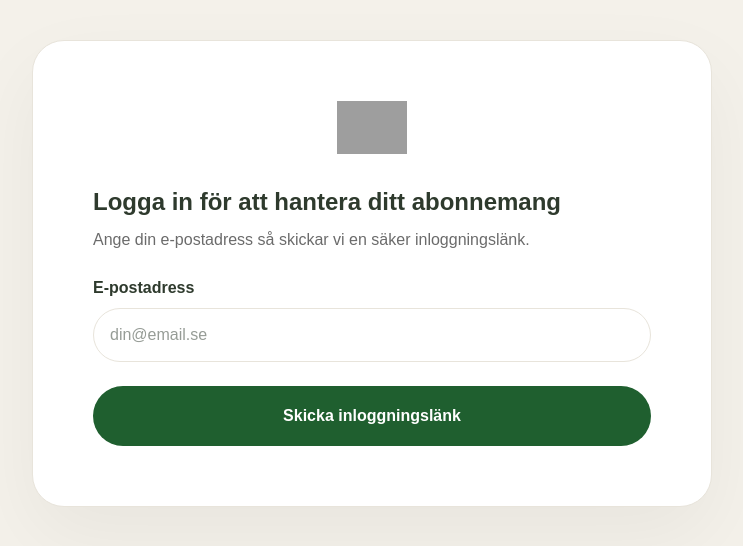
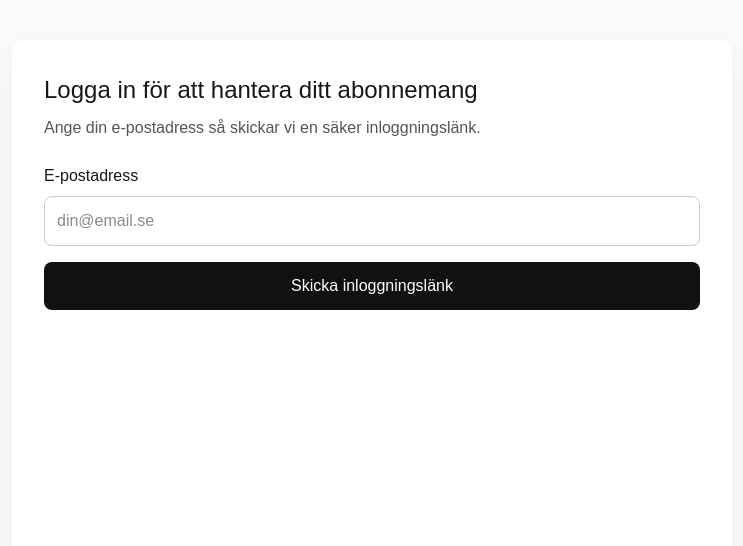
Before and after one commit to olivoljan/olivkassen-kundportal, a Next.js app: page / in a window 1280 px wide. Shown: the top 546 px of the page, without its empty margins (268-1011 px from the left). Built offline with nearby package versions, Linux system fonts and the light colour scheme; no server answers; grey boxes are pictures that could not be loaded.

Commit message:
New styles

```diff
--- a/app/globals.css
+++ b/app/globals.css
@@ -1,24 +1,27 @@
 @import "tailwindcss";
-
-@import url('https://fonts.googleapis.com/css2?family=Bricolage+Grotesque:opsz,wght@12..96,400;12..96,600&display=swap');
+@import url('https://fonts.googleapis.com/css2?family=Bricolage+Grotesque:wght@500&display=swap');
 
 :root {
-  --background: #f4f1ea;
-  --foreground: #2e3a2d;
-  --muted: #6b6b6b;
-  --border-soft: #e8e4db;
-  --olive-deep: #1f5f2f;
-  --shadow-card: 0 30px 80px rgba(0,0,0,0.05);
+  --background: #ffffff;
+  --foreground: #171717;
 }
 
 @theme inline {
   --color-background: var(--background);
   --color-foreground: var(--foreground);
+  --font-sans: var(--font-geist-sans);
+  --font-mono: var(--font-geist-mono);
+}
+
+@media (prefers-color-scheme: dark) {
+  :root {
+    --background: #0a0a0a;
+    --foreground: #ededed;
+  }
 }
 
 body {
   background: var(--background);
   color: var(--foreground);
-  font-family: "Bricolage Grotesque", sans-serif;
-  font-weight: 400;
+  font-family: Arial, Helvetica, sans-serif;
 }
--- a/app/layout.tsx
+++ b/app/layout.tsx
@@ -1,9 +1,22 @@
+
+
 import type { Metadata } from "next";
+import { Geist, Geist_Mono } from "next/font/google";
 import "./globals.css";
 
+const geistSans = Geist({
+  variable: "--font-geist-sans",
+  subsets: ["latin"],
+});
+
+const geistMono = Geist_Mono({
+  variable: "--font-geist-mono",
+  subsets: ["latin"],
+});
+
 export const metadata: Metadata = {
-  title: "Olivkassen Kundportal",
-  description: "Hantera ditt abonnemang",
+  title: "Create Next App",
+  description: "Generated by create next app",
 };
 
 export default function RootLayout({
@@ -13,15 +26,29 @@ export default function RootLayout({
 }>) {
   return (
     <html lang="sv" suppressHydrationWarning>
-      <body
+      <body>
+  <div
     style={{
       minHeight: "100vh",
-          background: "#f4f1ea",
-          margin: 0,
-          fontFamily: '"Bricolage Grotesque", sans-serif',
+      background: "#fafafa",
+      display: "flex",
+      justifyContent: "center",
+      padding: "40px 16px",
+    }}
+  >
+    <div
+      style={{
+        width: "100%",
+        maxWidth: "720px",
+        background: "#fff",
+        padding: "32px",
+        borderRadius: "12px",
+        boxShadow: "0 10px 30px rgba(0,0,0,0.05)",
       }}
     >
       {children}
+    </div>
+  </div>
 </body>
     </html>
   );
--- a/app/mina-sidor/AccountClient.tsx
+++ b/app/mina-sidor/AccountClient.tsx
@@ -2,64 +2,6 @@
 
 import { useEffect, useState } from "react";
 import { createClient } from "@/lib/supabaseClient";
-
-const OLIVE_ICON =
-  "https://cdn.prod.website-files.com/676d596f9615722376dfe2fc/67eee07f994057c9694ea78a_olives.png";
-
-const pageWrapStyle: React.CSSProperties = {
-  minHeight: "100vh",
-  background: "#f4f1ea",
-  padding: "40px 20px",
-};
-
-const cardStyle: React.CSSProperties = {
-  maxWidth: 680,
-  margin: "0 auto",
-  background: "white",
-  border: "1px solid #e8e4db",
-  borderRadius: 32,
-  padding: 60,
-  boxShadow: "0 30px 80px rgba(0,0,0,0.05)",
-  position: "relative",
-};
-
-const headingStyle: React.CSSProperties = {
-  fontFamily: "Bricolage Grotesque, sans-serif",
-  fontWeight: 600,
-  color: "#2e3a2d",
-};
-
-const bodyStyle: React.CSSProperties = {
-  fontFamily: "Bricolage Grotesque, sans-serif",
-  fontWeight: 400,
-  color: "#6b6b6b",
-};
-
-const linkStyle: React.CSSProperties = {
-  color: "black",
-  textDecoration: "underline",
-  cursor: "pointer",
-  fontFamily: "Bricolage Grotesque, sans-serif",
-  fontWeight: 400,
-  background: "none",
-  border: "none",
-  padding: 0,
-  fontSize: 16,
-};
-
-const primaryButtonStyle: React.CSSProperties = {
-  width: "100%",
-  padding: 18,
-  fontSize: 16,
-  fontWeight: 600,
-  fontFamily: "Bricolage Grotesque, sans-serif",
-  background: "#1f5f2f",
-  color: "white",
-  border: "none",
-  borderRadius: 999,
-  cursor: "pointer",
-  transition: "background 0.2s ease",
-};
 
 export default function AccountPage() {
   const supabase = createClient();
@@ -126,7 +68,7 @@ export default function AccountPage() {
         setSubscription(sub);
       }
 
-      setLoading(false);
+      setLoading(false); // 🔥 ALWAYS run this
     };
 
     load();
@@ -219,7 +161,6 @@ export default function AccountPage() {
         padding: "6px 14px",
         fontSize: 12,
         fontWeight: 600,
-        fontFamily: "Bricolage Grotesque, sans-serif",
         color,
         background: bg,
         borderRadius: 999,
@@ -249,97 +190,85 @@ export default function AccountPage() {
     return null;
   };
 
-  const linkHover = (e: React.MouseEvent<HTMLSpanElement>, over: boolean) => {
-    e.currentTarget.style.opacity = over ? "0.7" : "1";
-  };
-
   /* ================= RENDER ================= */
 
   return (
-    <div style={pageWrapStyle}>
-      <div style={cardStyle}>
-        <img
-          src={OLIVE_ICON}
-          alt=""
-          width={70}
-          height={70}
-          style={{ display: "block", margin: "0 auto 30px" }}
-        />
-        <h2 style={{ ...headingStyle, fontSize: 24, marginBottom: 16 }}>
-          Mitt konto
-        </h2>
+    <div style={{ minHeight: "100vh", background: "#f4f1ea", padding: "40px 20px" }}>
+      <div
+        style={{
+          maxWidth: 640,
+          margin: "0 auto",
+          background: "white",
+          padding: 50,
+          borderRadius: 28,
+          boxShadow: "0 20px 60px rgba(0,0,0,0.06)",
+        }}
+      >
+        <h2>Mitt konto</h2>
 
-        <p style={{ ...bodyStyle, marginBottom: 8 }}>
-          <strong style={{ color: "#2e3a2d" }}>E-post:</strong>{" "}
-          {email ?? "—"}
+        <p>
+          <strong>E-post:</strong> {email ?? "—"}
         </p>
 
-        {loading && (
-          <p style={bodyStyle}>Laddar prenumeration...</p>
-        )}
+        {loading && <p>Laddar prenumeration...</p>}
 
         {!loading && subscription?.status && (
           <>
             {subscription.customer_name && (
-              <p style={{ ...bodyStyle, marginBottom: 8 }}>
-                Hej {subscription.customer_name},
-              </p>
+              <p>Hej {subscription.customer_name},</p>
             )}
 
-            <h3 style={{ ...headingStyle, fontSize: 18, marginTop: 24, marginBottom: 8 }}>
-              Prenumeration
-            </h3>
+            <h3>Prenumeration</h3>
 
             {renderStatusBadge()}
 
             {subscription.status !== "canceled" && (
               <>
-                <p style={{ ...bodyStyle, marginBottom: 8 }}>
-                  <strong style={{ color: "#2e3a2d" }}>Produkt:</strong>{" "}
-                  {subscription.product}
+                <p>
+                  <strong>Produkt:</strong> {subscription.product}
                 </p>
 
-                <p style={{ ...bodyStyle, marginBottom: 8 }}>
-                  <strong style={{ color: "#2e3a2d" }}>Pris:</strong>{" "}
+                <p>
+                  <strong>Pris:</strong>{" "}
                   {(subscription.amount / 100).toFixed(2)}{" "}
                   {subscription.currency?.toUpperCase()} – var{" "}
                   {subscription.interval_count}:e månad
                 </p>
 
                 {subscription.current_period_end && (
-                  <p style={{ ...bodyStyle, marginBottom: 8 }}>
-                    <strong style={{ color: "#2e3a2d" }}>Nästa leverans:</strong>{" "}
+                  <p>
+                    <strong>Nästa leverans:</strong>{" "}
                     {formatDate(subscription.current_period_end)}
                   </p>
                 )}
 
+                {/* BUTTONS */}
                 <div style={{ marginTop: 30 }}>
                   <button
                     onClick={handlePortal}
-                    style={primaryButtonStyle}
-                    onMouseOver={(e) =>
-                      (e.currentTarget.style.background = "#1a4f27")
-                    }
-                    onMouseOut={(e) =>
-                      (e.currentTarget.style.background = "#1f5f2f")
-                    }
+                    style={{
+                      width: "100%",
+                      padding: "14px",
+                      borderRadius: 12,
+                      border: "none",
+                      background: "#166534",
+                      color: "#fff",
+                      fontWeight: 600,
+                      cursor: "pointer",
+                      marginBottom: 16,
+                    }}
                   >
                     Hantera prenumeration
                   </button>
 
-                  <div
-                    style={{
-                      display: "flex",
-                      gap: 20,
-                      marginTop: 20,
-                      flexWrap: "wrap",
-                    }}
-                  >
+                  <div style={{ display: "flex", gap: 20 }}>
                     <span
                       onClick={handlePauseResume}
-                      onMouseOver={(e) => linkHover(e, true)}
-                      onMouseOut={(e) => linkHover(e, false)}
-                      style={linkStyle}
+                      style={{
+                        cursor: "pointer",
+                        textDecoration: "underline",
+                        color: "#2563eb",
+                      }}
                     >
                       {subscription.status === "paused"
                         ? "Återuppta prenumeration"
@@ -349,18 +278,21 @@ export default function AccountPage() {
                     {subscription.status === "canceling" ? (
                       <span
                         onClick={handleUndoCancel}
-                        onMouseOver={(e) => linkHover(e, true)}
-                        onMouseOut={(e) => linkHover(e, false)}
-                        style={linkStyle}
+                        style={{
+                          cursor: "pointer",
+                          textDecoration: "underline",
+                        }}
                       >
                         Ångra avslut
                       </span>
                     ) : (
                       <span
                         onClick={() => setShowCancelModal(true)}
-                        onMouseOver={(e) => linkHover(e, true)}
-                        onMouseOut={(e) => linkHover(e, false)}
-                        style={linkStyle}
+                        style={{
+                          cursor: "pointer",
+                          textDecoration: "underline",
+                          color: "#b91c1c",
+                        }}
                       >
                         Avsluta prenumeration
                       </span>
@@ -384,7 +316,6 @@ export default function AccountPage() {
             alignItems: "center",
             justifyContent: "center",
             zIndex: 50,
-            padding: 20,
           }}
         >
           <div
@@ -393,103 +324,85 @@ export default function AccountPage() {
               width: "100%",
               padding: 60,
               background: "white",
-              border: "1px solid #e8e4db",
               borderRadius: 32,
-              boxShadow: "0 30px 80px rgba(0,0,0,0.05)",
-              position: "relative",
+              boxShadow: "0 20px 60px rgba(0,0,0,0.12)",
+              display: "flex",
+              flexDirection: "column",
+              alignItems: "center",
             }}
           >
-            <button
-              type="button"
-              onClick={() => setShowCancelModal(false)}
-              aria-label="Stäng"
-              style={{
-                position: "absolute",
-                top: 24,
-                right: 24,
-                background: "none",
-                border: "none",
-                padding: 0,
-                cursor: "pointer",
-                fontSize: 20,
-                color: "black",
-                lineHeight: 1,
-                fontFamily: "Bricolage Grotesque, sans-serif",
-              }}
-              onMouseOver={(e) => (e.currentTarget.style.opacity = "0.7")}
-              onMouseOut={(e) => (e.currentTarget.style.opacity = "1")}
-            >
-              ×
-            </button>
-
-            <h3
-              style={{
-                ...headingStyle,
-                fontSize: 20,
-                marginBottom: 12,
-                paddingRight: 32,
-              }}
-            >
+            <img
+              src="https://cdn.prod.website-files.com/676d596f9615722376dfe2fc/67eee07f994057c9694ea78a_olives.png"
+              alt=""
+              width={70}
+              height={70}
+              style={{ marginBottom: 30 }}
+            />
+            <h3 style={{ margin: "0 0 16px", textAlign: "center" }}>
               Vill du verkligen avsluta?
             </h3>
             <p
               style={{
-                ...bodyStyle,
-                marginBottom: 28,
+                margin: "0 0 30px",
+                textAlign: "center",
+                lineHeight: 1.5,
               }}
             >
-              Du kan pausa istället och fortsätta senare.
+              Du vet väl att du även kan pausa abonnemanget? Då behåller du din
+              profil och kan aktivera igen när du vill. Om du istället avslutar
+              raderas din profil helt och hållet, och när du behöver registrera
+              dig på nytt gäller ett nytt, högre pris.
             </p>
 
-            <div style={{ display: "flex", flexDirection: "column", gap: 12 }}>
             <button
-                type="button"
               onClick={() => {
                 setShowCancelModal(false);
                 handlePauseResume();
               }}
               style={{
-                  ...primaryButtonStyle,
                 width: "100%",
+                height: 43,
+                background: "#203208",
+                color: "#FBEA74",
+                fontFamily: '"Bricolage Grotesque", sans-serif',
+                fontWeight: 500,
+                fontSize: 18,
+                border: "none",
+                borderRadius: 999,
+                cursor: "pointer",
               }}
-                onMouseOver={(e) =>
-                  (e.currentTarget.style.background = "#1a4f27")
-                }
-                onMouseOut={(e) =>
-                  (e.currentTarget.style.background = "#1f5f2f")
-                }
+              onMouseEnter={(e) => {
+                e.currentTarget.style.background = "#1a2906";
+              }}
+              onMouseLeave={(e) => {
+                e.currentTarget.style.background = "#203208";
+              }}
             >
-                Pausa istället
+              Pausa
             </button>
 
-              <button
-                type="button"
-                onClick={handleCancelAtEnd}
+            <a
+              href="#"
+              onClick={(e) => {
+                e.preventDefault();
+                setShowCancelModal(false);
+              }}
               style={{
-                  ...primaryButtonStyle,
-                  width: "100%",
-                  background: "#2e3a2d",
+                marginTop: 20,
+                color: "#000",
+                textDecoration: "underline",
+                cursor: "pointer",
+                fontSize: "inherit",
               }}
-                onMouseOver={(e) =>
-                  (e.currentTarget.style.background = "#232e26")
-                }
-                onMouseOut={(e) =>
-                  (e.currentTarget.style.background = "#2e3a2d")
-                }
-              >
-                Avsluta vid periodens slut
-              </button>
-
-              <button
-                type="button"
-                onClick={() => setShowCancelModal(false)}
-                style={linkStyle}
-                onMouseOver={(e) => linkHover(e, true)}
-                onMouseOut={(e) => linkHover(e, false)}
+              onMouseEnter={(e) => {
+                e.currentTarget.style.opacity = "0.8";
+              }}
+              onMouseLeave={(e) => {
+                e.currentTarget.style.opacity = "1";
+              }}
             >
               Avbryt
-              </button>
-            </div>
+            </a>
           </div>
         </div>
       )}
--- a/app/page.tsx
+++ b/app/page.tsx
@@ -3,103 +3,40 @@
 import { useState } from "react";
 import { createClient } from "@/lib/supabaseClient";
 
-const OLIVE_ICON =
-  "https://cdn.prod.website-files.com/676d596f9615722376dfe2fc/67eee07f994057c9694ea78a_olives.png";
+export default function Home() {
 
-const cardStyle: React.CSSProperties = {
-  background: "white",
-  border: "1px solid #e8e4db",
-  borderRadius: 32,
-  padding: 60,
-  maxWidth: 680,
-  margin: "0 auto",
-  boxShadow: "0 30px 80px rgba(0,0,0,0.05)",
-};
-
-const pageWrapStyle: React.CSSProperties = {
-  minHeight: "100vh",
-  background: "#f4f1ea",
-  padding: "40px 20px",
-};
-
-const headingStyle: React.CSSProperties = {
-  fontFamily: "Bricolage Grotesque, sans-serif",
-  fontWeight: 600,
-  color: "#2e3a2d",
-  fontSize: 24,
-  marginBottom: 8,
-};
-
-const bodyStyle: React.CSSProperties = {
-  fontFamily: "Bricolage Grotesque, sans-serif",
-  fontWeight: 400,
-  color: "#6b6b6b",
-  marginBottom: 24,
-};
-
-const linkStyle: React.CSSProperties = {
-  color: "black",
-  textDecoration: "underline",
-  cursor: "pointer",
-  fontFamily: "Bricolage Grotesque, sans-serif",
-  fontWeight: 400,
-  background: "none",
-  border: "none",
-  padding: 0,
-  fontSize: 16,
-};
-
-const primaryButtonStyle: React.CSSProperties = {
-  width: "100%",
-  padding: 18,
-  fontSize: 16,
-  fontWeight: 600,
-  fontFamily: "Bricolage Grotesque, sans-serif",
-  background: "#1f5f2f",
-  color: "white",
-  border: "none",
-  borderRadius: 999,
-  cursor: "pointer",
-  transition: "background 0.2s ease",
-};
-
-export default function Home() {
   const supabase = createClient();
 
-  const [state, setState] = useState<"login" | "sent" | "expired">("login");
-
-  const OliveIcon = () => (
-    <img
-      src={OLIVE_ICON}
-      alt=""
-      width={70}
-      height={70}
-      style={{ display: "block", margin: "0 auto 30px" }}
-    />
-  );
+  const [state, setState] = useState<
+    "login" | "sent" | "expired"
+  >("login");
 
   // ===== CHECK EMAIL STATE =====
   if (state === "sent") {
     return (
-      <div style={pageWrapStyle}>
-        <div style={cardStyle}>
-          <OliveIcon />
-          <h1 style={headingStyle}>Kontrollera din e-post</h1>
-          <p style={bodyStyle}>
+      <div>
+        <h1 style={{ fontSize: 24, marginBottom: 8 }}>
+          Kontrollera din e-post
+        </h1>
+
+        <p style={{ color: "#555", marginBottom: 24 }}>
           Vi har skickat en säker inloggningslänk till din e-postadress.
           <br />
           Klicka på länken för att fortsätta.
         </p>
+
         <button
-            type="button"
           onClick={() => setState("expired")}
-            style={linkStyle}
-            onMouseOver={(e) => (e.currentTarget.style.opacity = "0.7")}
-            onMouseOut={(e) => (e.currentTarget.style.opacity = "1")}
+          style={{
+            border: "none",
+            background: "transparent",
+            color: "#555",
+            cursor: "pointer",
+            padding: 0,
+          }}
         >
           Länken fungerade inte?
         </button>
-        </div>
       </div>
     );
   }
@@ -107,56 +44,70 @@ export default function Home() {
   // ===== EXPIRED STATE =====
   if (state === "expired") {
     return (
-      <div style={pageWrapStyle}>
-        <div style={cardStyle}>
-          <OliveIcon />
-          <h1 style={headingStyle}>Länken har gått ut</h1>
-          <p style={bodyStyle}>
+      <div>
+        <h1 style={{ fontSize: 24, marginBottom: 8 }}>
+          Länken har gått ut
+        </h1>
+
+        <p style={{ color: "#555", marginBottom: 24 }}>
           Av säkerhetsskäl har länken gått ut.
           <br />
           Skicka en ny inloggningslänk nedan.
         </p>
+
         <button
-            type="button"
           onClick={() => setState("sent")}
-            style={primaryButtonStyle}
-            onMouseOver={(e) => (e.currentTarget.style.background = "#1a4f27")}
-            onMouseOut={(e) => (e.currentTarget.style.background = "#1f5f2f")}
+          style={{
+            width: "100%",
+            padding: "12px",
+            fontSize: 16,
+            borderRadius: 8,
+            border: "none",
+            background: "#111",
+            color: "#fff",
+            cursor: "pointer",
+          }}
         >
           Skicka ny länk
         </button>
-        </div>
       </div>
     );
   }
 
   // ===== LOGIN STATE =====
   return (
-    <div style={pageWrapStyle}>
-      <div style={cardStyle}>
-        <OliveIcon />
-        <h1 style={headingStyle}>
+    <div>
+      <h1 style={{ fontSize: 24, marginBottom: 8 }}>
         Logga in för att hantera ditt abonnemang
       </h1>
-        <p style={bodyStyle}>
+
+      <p style={{ color: "#555", marginBottom: 24 }}>
         Ange din e-postadress så skickar vi en säker inloggningslänk.
       </p>
+
       <form
         onSubmit={async (e) => {
           e.preventDefault();
+
           const email = (
-              e.currentTarget.elements.namedItem("email") as HTMLInputElement
+            e.currentTarget.elements.namedItem(
+              "email"
+            ) as HTMLInputElement
           ).value;
-            const { error } = await supabase.auth.signInWithOtp({
+
+          const { error } =
+          await supabase.auth.signInWithOtp({
             email,
             options: {
               emailRedirectTo: `${process.env.NEXT_PUBLIC_SITE_URL}/auth/callback`,
             },
           });
+
           if (error) {
             alert(error.message);
             return;
           }
+
           setState("sent");
         }}
       >
@@ -165,13 +116,12 @@ export default function Home() {
           style={{
             display: "block",
             marginBottom: 8,
-              fontWeight: 600,
-              fontFamily: "Bricolage Grotesque, sans-serif",
-              color: "#2e3a2d",
+            fontWeight: 500,
           }}
         >
           E-postadress
         </label>
+
         <input
           id="email"
           name="email"
@@ -180,26 +130,30 @@ export default function Home() {
           required
           style={{
             width: "100%",
-              padding: "14px 16px",
+            padding: "12px",
             fontSize: 16,
-              borderRadius: 32,
-              border: "1px solid #e8e4db",
-              marginBottom: 24,
-              fontFamily: "Bricolage Grotesque, sans-serif",
-              color: "#2e3a2d",
-              boxSizing: "border-box",
+            borderRadius: 8,
+            border: "1px solid #ccc",
+            marginBottom: 16,
           }}
         />
+
         <button
           type="submit"
-            style={primaryButtonStyle}
-            onMouseOver={(e) => (e.currentTarget.style.background = "#1a4f27")}
-            onMouseOut={(e) => (e.currentTarget.style.background = "#1f5f2f")}
+          style={{
+            width: "100%",
+            padding: "12px",
+            fontSize: 16,
+            borderRadius: 8,
+            border: "none",
+            background: "#111",
+            color: "#fff",
+            cursor: "pointer",
+          }}
         >
           Skicka inloggningslänk
         </button>
       </form>
     </div>
-    </div>
   );
 }
```
Lines whose indentation alone changed are shown as unchanged.
